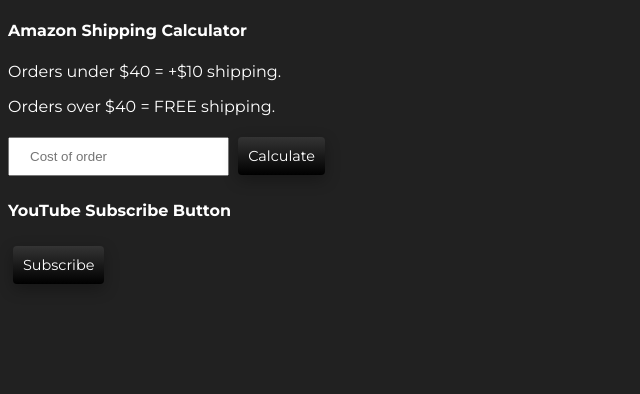
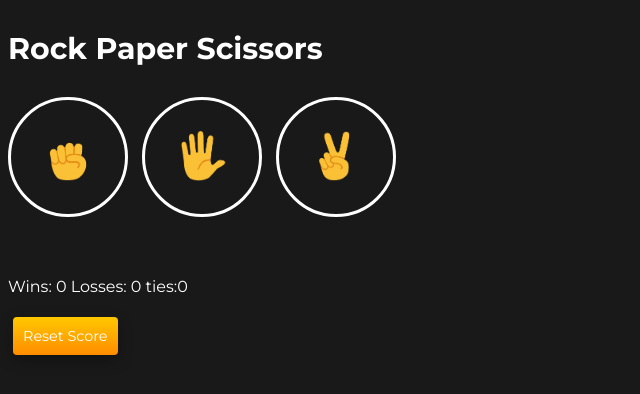
Before and after one commit to Darthdevv/JavaScript, a plain HTML site: page index.html in a window 1280 px wide. Shown: the whole page, without its empty margins (0-640 px from the left). Drawn offline with Linux system fonts and the light colour scheme.

Commit message:
🪼 modified

```diff
--- a/dom.js
+++ b/dom.js
@@ -30,7 +30,7 @@
         } else {
             cost
         }
-    result.innerHTML = `${cost}`
+    result.innerHTML = `$${cost}`
     document.body.appendChild(result)
     console.log(cost)
 }
--- a/index.css
+++ b/index.css
@@ -1,13 +1,16 @@
 body{
-    background-color: rgb(33, 33, 33);
+    background-color: rgb(25, 25, 25);
     color: white;
     font-family: Montserrat;
 }
 
+.title{
+    font-size: 30px;
+    font-weight: bold;
+}
 
-
-button {
-    background-image: linear-gradient(#343434, #000000);
+.reset{
+    background-image: linear-gradient(#ffc800, #ff8c00);
     border: 0;
     border-radius: 4px;
     box-shadow: rgba(0, 0, 0, .3) 0 5px 15px;
@@ -50,3 +53,29 @@
     -webkit-user-select: none;
     touch-action: manipulation;
 }
+
+.move-Icon{
+    width: 50px;
+    height:50px;
+
+}
+
+.button-Move{
+    width: 120px;
+    height: 120px;
+    background-color: transparent;
+    border: 3px solid white;
+    border-radius: 60px;
+    margin-right: 10px;
+    cursor: pointer;
+}
+
+.result{
+    font-size: 25px;
+    font-weight: bold;
+    margin-top: 50px;
+}
+
+.score{
+    margin-top: 60px;
+}
--- a/index.html
+++ b/index.html
@@ -9,7 +9,7 @@
     <link rel="preconnect" href="https://fonts.googleapis.com">
     <link rel="preconnect" href="https://fonts.gstatic.com" crossorigin>
     <link href="https://fonts.googleapis.com/css2?family=Montserrat:wght@100;200;300;400;500;600;700;800;900&display=swap" rel="stylesheet">
-    <script defer src="dom.js"></script>
+    <script defer src="rock-paper-scissors.js"></script>
 </head>
 <body>
     <!-- <div id="container"></div>
@@ -18,15 +18,19 @@
     <button onclick="resetCart()">Reset Cart</button>
     <button onclick="Add2()">+2</button>
     <button onclick="Add3()">+3</button> -->
-    <!-- <button onclick="playGame('Rock')">Rock</button>
-    <button onclick="playGame('Paper')">Paper</button>
-    <button onclick="playGame('Scissors')">Scissors</button>
-    <button onclick="resetScore()">Reset Score</button> -->
-    <h4>Amazon Shipping Calculator</h4>
+    <p class="title">Rock Paper Scissors</p>
+    <button class="button-Move" onclick="playGame('Rock')"><img class="move-Icon" src="images/rock-emoji.png" alt="Rock"></button>
+    <button class="button-Move" onclick="playGame('Paper')"><img class="move-Icon" src="images/paper-emoji.png" alt="Paper"></button>
+    <button class="button-Move" onclick="playGame('Scissors')"><img class="move-Icon" src="images/scissors-emoji.png" alt="Scissors"></button>
+    <p class="result"></p>
+    <p class="moves"></p>
+    <p class="score"></p>
+    <button class="reset" onclick="resetScore()">Reset Score</button>
+    <!-- <h4>Amazon Shipping Calculator</h4>
     <p>Orders under $40 = +$10 shipping.</p>
     <p>Orders over $40 = FREE shipping.</p>
     <input placeholder="Cost of order" onkeydown="calcTotal(event)" class="input-box">
-    <button onclick="calculateTax()">Calculate</button>
-    <p class="input-result"></p>
+    <button class="amazon" onclick="calculateTax()">Calculate</button>
+    <p class="input-result"></p> -->
 </body>
 </html>
--- a/rock-paper-scissors.js
+++ b/rock-paper-scissors.js
@@ -6,6 +6,8 @@
     loss: 0,
     tie: 0,
 };
+
+updateScore();
 
 function generateRandomNum() {
     return randomNumber;
@@ -39,6 +41,7 @@
     Score.tie = 0;
     Score.win = 0;
     localStorage.removeItem('Score');
+    updateScore();
 }
 
 function playGame(playerMove) {
@@ -80,8 +83,20 @@
     }
     keepScore();
     localStorage.setItem("Score", JSON.stringify(Score));
-    alert(
-        `You picked ${playerMove} and the Computer picked ${computerMove} so ${result}
-        Wins: ${Score.win} Losses: ${Score.loss} ties:${Score.tie}`
-    );
+
+    document.querySelector('.result').innerHTML = result;
+
+    document.querySelector(".moves").innerHTML = `You
+        <img class="move-Icon" src="images/${playerMove}-emoji.png" alt="">
+        <img class="move-Icon" src="images/${computerMove}-emoji.png" alt="">
+        Computer`;
+
+    updateScore();
+
 }
+
+function updateScore() {
+    document.querySelector(
+        ".score"
+    ).innerHTML = ` Wins: ${Score.win} Losses: ${Score.loss} ties:${Score.tie}`;
+}
```
Also changed, not shown: images/paper-emoji.png (added), images/rock-emoji.png (added), images/scissors-emoji.png (added).
